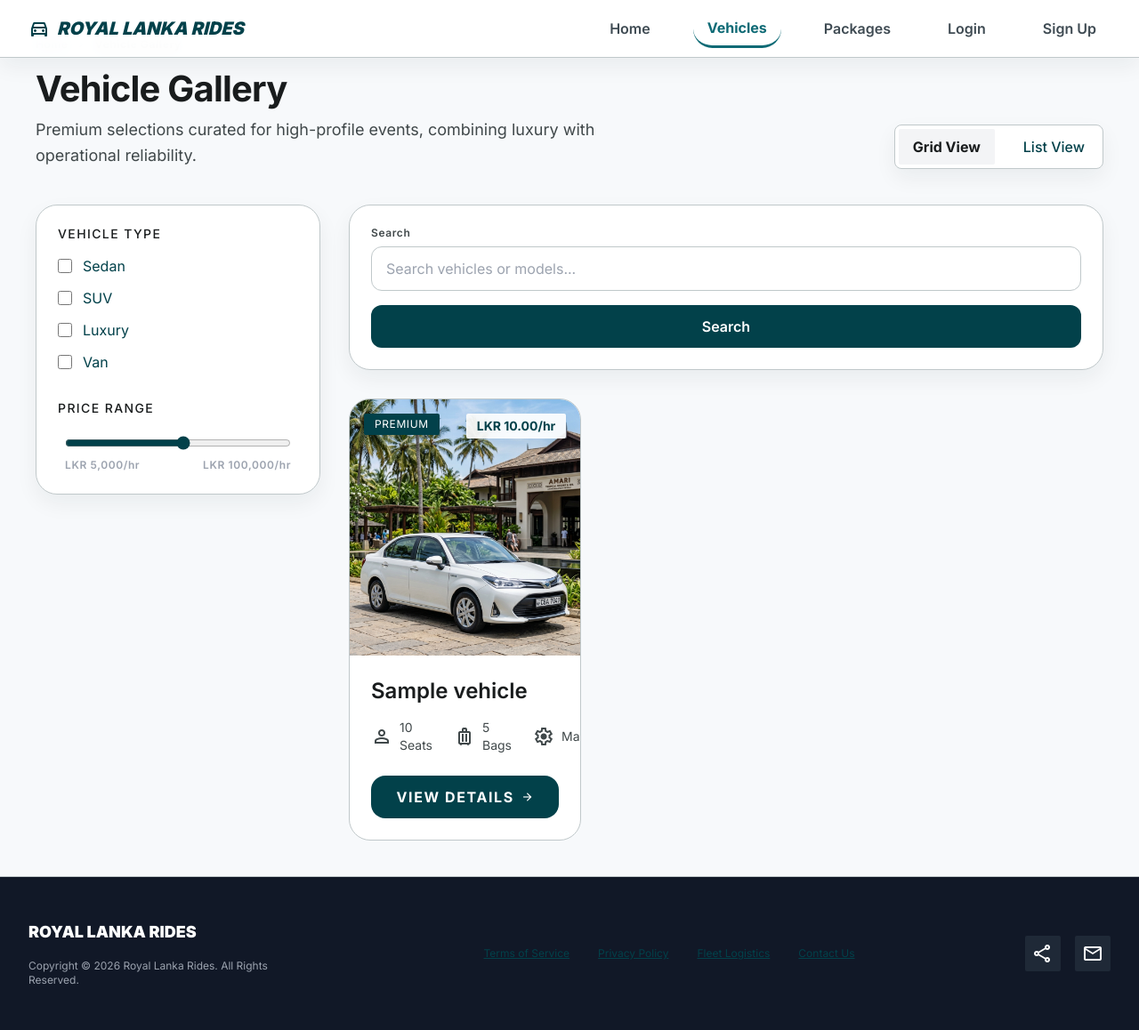
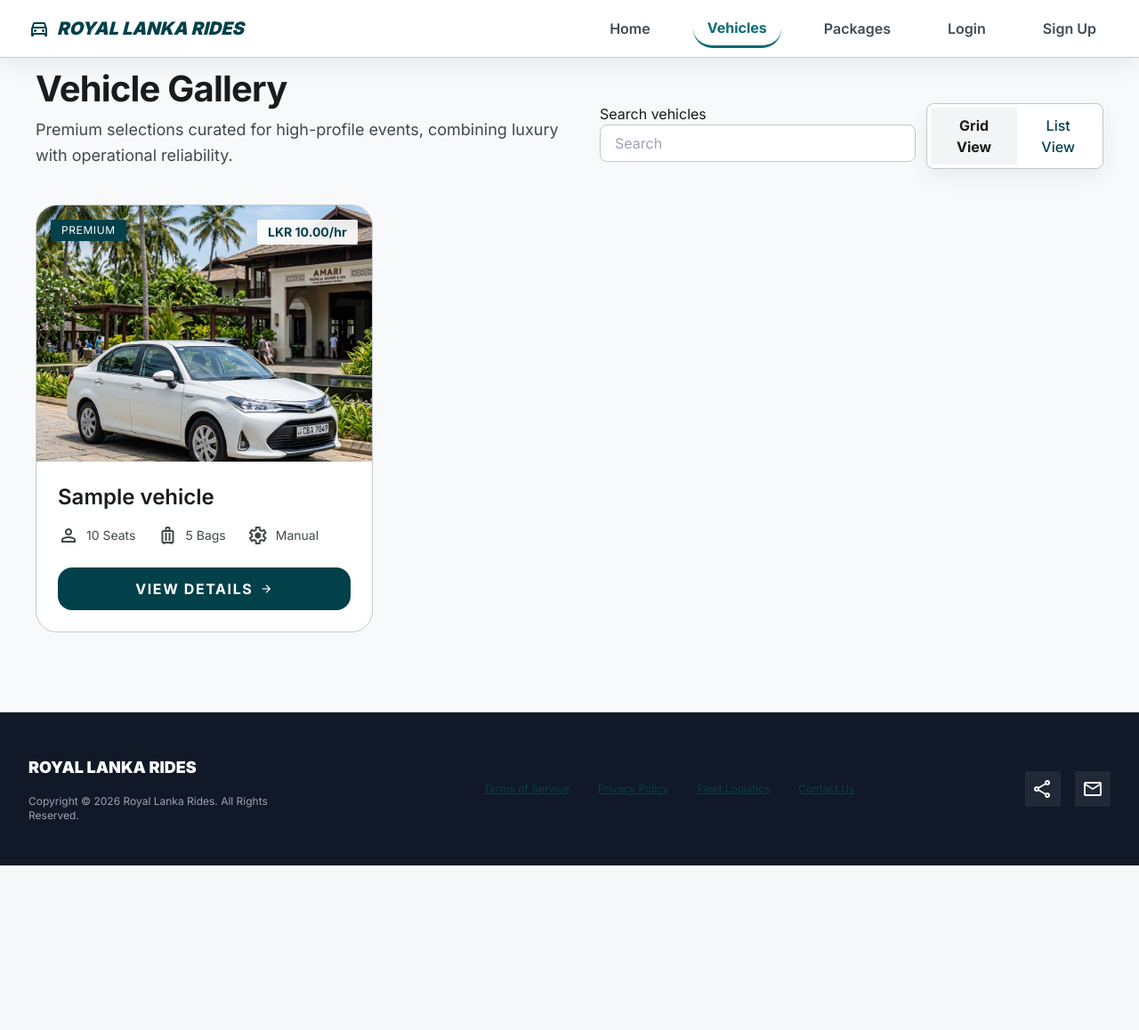
Before and after one commit to chathurangipathirana/Event-Based-Vehicle-Rental-Management-System-, a PHP site: page /public/vehicles.php in a window 1280 px wide. Shown: the whole page at 89% size. After the commit the page ends 973 px from the top, so only its background shows below. Run offline with PHP 8.4, Linux system fonts and the light colour scheme; tables that the repository leaves empty hold one stand-in row (values such as "Sample post").

Commit message:
Update project

```diff
--- a/admin-site/database.sql
+++ b/admin-site/database.sql
@@ -124,7 +124,7 @@ CREATE TABLE IF NOT EXISTS event_packages (
     base_price DECIMAL(15,2) NOT NULL,
     included_services TEXT,
     vehicle_types VARCHAR(255),
-    status ENUM('active', 'draft', 'archived') DEFAULT 'draft',
+    status ENUM('active', 'draft', 'archived') DEFAULT 'active',
     created_at TIMESTAMP DEFAULT CURRENT_TIMESTAMP
 );
 
--- a/admin-site/login.php
+++ b/admin-site/login.php
@@ -124,9 +124,6 @@ if ($_SERVER['REQUEST_METHOD'] === 'POST') {
             </button>
         </form>
 
-        <div class="text-center mt-6">
-            <p class="text-sm text-gray-500">Demo: admin@royallankarides.com / Admin123!</p>
-        </div>
     </div>
 </body>
 </html>
--- a/user-site/public/vehicles.php
+++ b/user-site/public/vehicles.php
@@ -3,25 +3,17 @@ $page_title = 'Our Premium Vehicles';
 require_once '../config/database.php';
 require_once '../includes/header.php';
 
-// Get filter parameters
-$search = $_GET['search'] ?? '';
-$types = ['Sedan', 'SUV', 'Luxury', 'Van'];
-$type_filters = array_values(array_intersect($types, (array) ($_GET['type'] ?? [])));
+// Get search parameter
+$search = trim($_GET['search'] ?? '');
 
 // Build query
 $sql = "SELECT * FROM vehicles WHERE status = 'available'";
 $params = [];
 
-if ($search) {
+if ($search !== '') {
     $sql .= " AND (name LIKE ? OR model LIKE ? OR description LIKE ?)";
-    $params[] = "%$search%";
-    $params[] = "%$search%";
-    $params[] = "%$search%";
-}
-
-if ($type_filters) {
-    $sql .= ' AND category IN (' . implode(', ', array_fill(0, count($type_filters), '?')) . ')';
-    $params = array_merge($params, $type_filters);
+    $searchTerm = "%$search%";
+    $params = [$searchTerm, $searchTerm, $searchTerm];
 }
 
 $stmt = $pdo->prepare($sql);
@@ -44,50 +36,20 @@ require_once '../includes/navbar.php';
                     <h1 class="font-h1 text-h1 text-on-surface mb-2">Vehicle Gallery</h1>
                     <p class="text-body-lg text-gray-500 max-w-2xl">Premium selections curated for high-profile events, combining luxury with operational reliability.</p>
                 </div>
-                <div class="flex items-center gap-4 bg-white p-1 rounded-lg border border-gray-200 shadow-sm">
-                    <button id="grid-view-btn" class="px-4 py-2 bg-gray-100 text-gray-900 font-bold rounded">Grid View</button>
-                    <button id="list-view-btn" class="px-4 py-2 text-gray-500 hover:text-red-600 font-medium rounded">List View</button>
+                <div class="flex flex-col sm:flex-row sm:items-center gap-3">
+                    <form method="GET" action="vehicles.php">
+                        <label for="vehicle-search" class="sr-only">Search vehicles</label>
+                        <input id="vehicle-search" type="search" name="search" value="<?php echo htmlspecialchars($search); ?>" placeholder="Search" class="w-full sm:w-52 px-4 py-2 border border-gray-200 rounded-lg focus:ring-primary focus:border-primary" />
+                    </form>
+                    <div class="flex items-center gap-1 bg-white p-1 rounded-lg border border-gray-200 shadow-sm">
+                        <button id="grid-view-btn" class="px-4 py-2 bg-gray-100 text-gray-900 font-bold rounded">Grid View</button>
+                        <button id="list-view-btn" class="px-4 py-2 text-gray-500 hover:text-red-600 font-medium rounded">List View</button>
+                    </div>
                 </div>
             </div>
         </div>
 
-        <div class="grid grid-cols-1 lg:grid-cols-[20rem_minmax(0,1fr)] gap-8">
-            <aside class="hidden lg:block bg-white rounded-3xl border border-gray-200 p-6 shadow-sm sticky top-24 h-fit">
-                <div class="mb-8">
-                    <h4 class="font-h3 text-label-md text-on-surface uppercase tracking-widest mb-4">Vehicle Type</h4>
-                    <form method="GET" action="vehicles.php" class="flex flex-col gap-3">
-                        <?php if ($search): ?><input type="hidden" name="search" value="<?php echo htmlspecialchars($search); ?>"><?php endif; ?>
-                        <?php foreach ($types as $type): ?>
-                            <label class="flex items-center gap-3 cursor-pointer group">
-                                <input type="checkbox" name="type[]" value="<?php echo htmlspecialchars($type); ?>" onchange="this.form.submit()" class="w-4 h-4 text-red-600 rounded border-gray-300 cursor-pointer" <?php echo in_array($type, $type_filters, true) ? 'checked' : ''; ?> />
-                                <span class="text-body-md text-gray-600 group-hover:text-red-600 transition-colors"><?php echo $type; ?></span>
-                            </label>
-                        <?php endforeach; ?>
-                    </form>
-                </div>
-                <div>
-                    <h4 class="font-h3 text-label-md text-on-surface uppercase tracking-widest mb-4">Price Range</h4>
-                    <div class="px-2">
-                        <input type="range" min="50" max="1000" step="50" class="w-full h-2 bg-gray-200 rounded-lg" style="accent-color: var(--primary);" />
-                        <div class="flex justify-between mt-2 text-label-sm text-gray-400">
-                            <span>LKR 5,000/hr</span>
-                            <span>LKR 100,000/hr</span>
-                        </div>
-                    </div>
-                </div>
-            </aside>
-
-            <section class="space-y-8">
-                <div class="bg-white rounded-3xl border border-gray-200 p-6 shadow-sm">
-                    <form method="GET" action="vehicles.php" class="grid grid-cols-1 lg:grid-cols-[1fr_160px] gap-4 items-end">
-                        <div>
-                            <label class="block text-label-sm font-label-sm text-gray-500 mb-2">Search</label>
-                            <input type="text" name="search" value="<?php echo htmlspecialchars($search); ?>" placeholder="Search vehicles or models..." class="w-full px-4 py-3 border border-gray-200 rounded-xl focus:ring-primary focus:border-primary" />
-                        </div>
-                        <button type="submit" class="w-full lg:w-auto bg-red-600 text-white px-6 py-3 rounded-xl font-semibold hover:bg-red-700 transition">Search</button>
-                    </form>
-                </div>
-
+        <section class="space-y-8">
                 <div id="vehicles-container" class="grid grid-cols-1 md:grid-cols-2 xl:grid-cols-3 gap-8">
                     <?php foreach ($vehicles as $vehicle): ?>
                         <div class="bg-white border border-gray-200 rounded-3xl overflow-hidden hover:shadow-xl transition-all duration-300 group flex flex-col vehicle-card">
@@ -120,8 +82,7 @@ require_once '../includes/navbar.php';
                         <p class="text-lg">No vehicles found matching your criteria.</p>
                     </div>
                 <?php endif; ?>
-            </section>
-        </div>
+        </section>
     </div>
 
     <script>
```
Also changed, not shown: admin-site/packages.php (+6 -1 lines), user-site/public/login.php (+6 -6 lines), user-site/public/register.php (+6 -11 lines).
